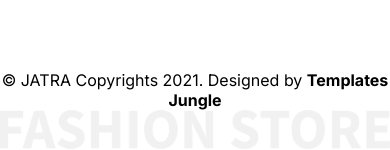
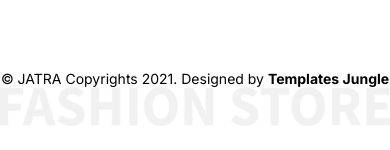
Before and after one commit to victorgodoi/Homepage-shop, a React (Create React App) app: page / in a window 390 px wide. Shown: the part 2889-3039 px from the top of the page. Built offline with nearby package versions, Linux system fonts and the light colour scheme; no server answers; the database is empty.

Commit message:
footer para celular

```diff
--- a/src/App.module.scss
+++ b/src/App.module.scss
@@ -464,6 +464,12 @@ footer {
       }
     }
   }
+
+  footer {
+    p {
+      font-size: 14px;
+    }
+  }
 }
 
 $dark: #212121;
```
